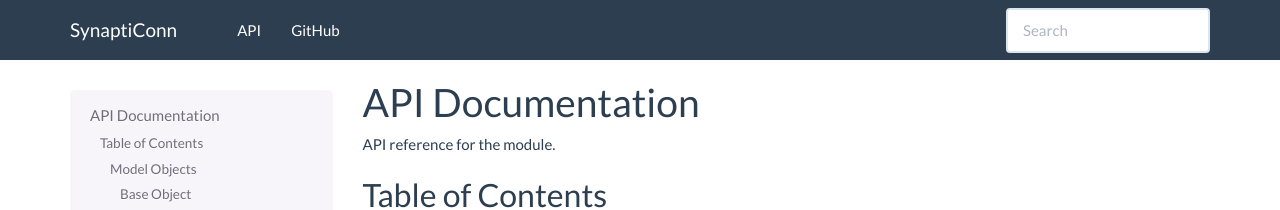
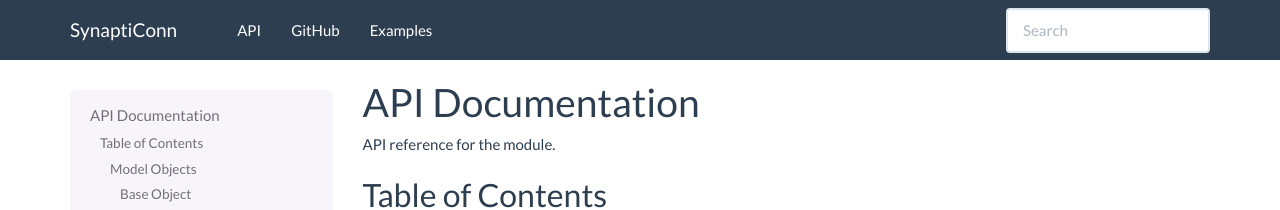
Before and after one commit to mzabolocki/SynaptiConn, a Sphinx documentation site: the page built from docs/api.rst, in a window 1280 px wide. Shown: the top 210 px of the page. Built offline with Sphinx 7.4.7, drawn with Linux system fonts in a browser that asks for light colours.

Commit message:
add examples

```diff
--- a/docs/conf.py
+++ b/docs/conf.py
@@ -100,6 +100,7 @@ html_theme_options = {
     'navbar_links': [
         ("API", "api"),
         ("GitHub", "https://github.com/mzabolocki/SynaptiConn", True),
+        ("Examples", "auto_examples/index"),
     ],
 
     # Set the page width to not be restricted to hardset value
```
